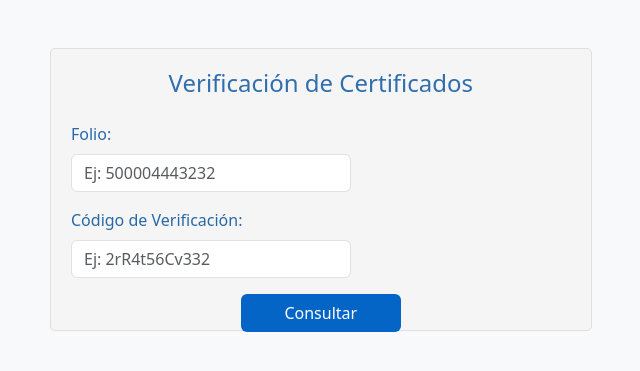
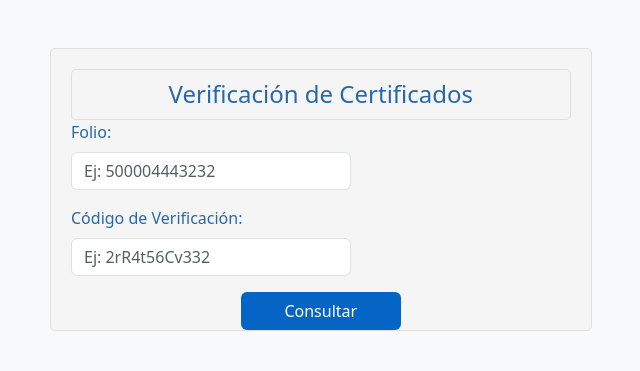
Before and after one commit to webverificador/OFICINA-INTERNET, a Flask app: page / in a window 1280 px wide. Shown: the top 371 px of the page, without its empty margins (412-1052 px from the left). Run offline with Flask 3, Linux system fonts and the light colour scheme.

Commit message:
Update index.html

```diff
--- a/templates/index.html
+++ b/templates/index.html
@@ -24,7 +24,9 @@
             <div class="col-md-4 mx-auto">
                 <div class="tarjeta-verificacion">
                     <div class="card-body">
-                        <h4 class="text-center mb-4" style="color: #306ead;">Verificación de Certificados</h4>
+                        <div style="background-color: #f5f5f5; border: 1px solid #DFDFDF; padding: 10px; border-radius: 5px; width: 100%; text-align: center; color: #2868A8;">
+  <h4 class="mb-0">Verificación de Certificados</h4>
+</div>
                         <form method="POST" class="text-center">
   <div class="mb-3">
     <label class="form-label text-start d-block">Folio:</label>
```
